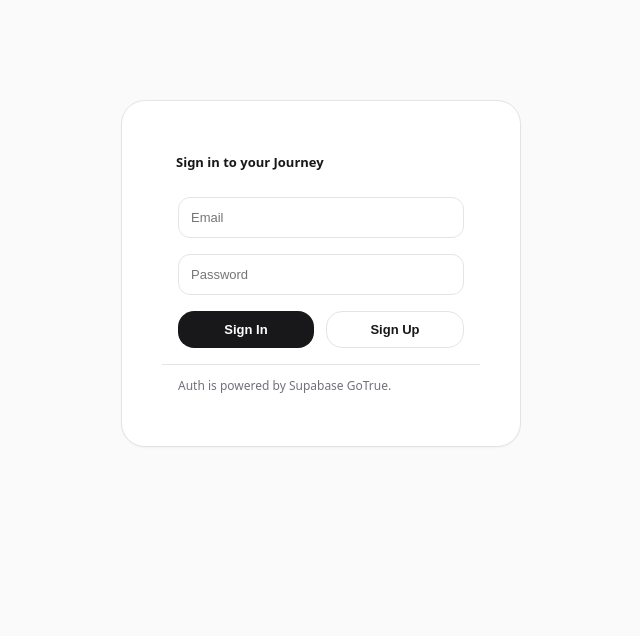
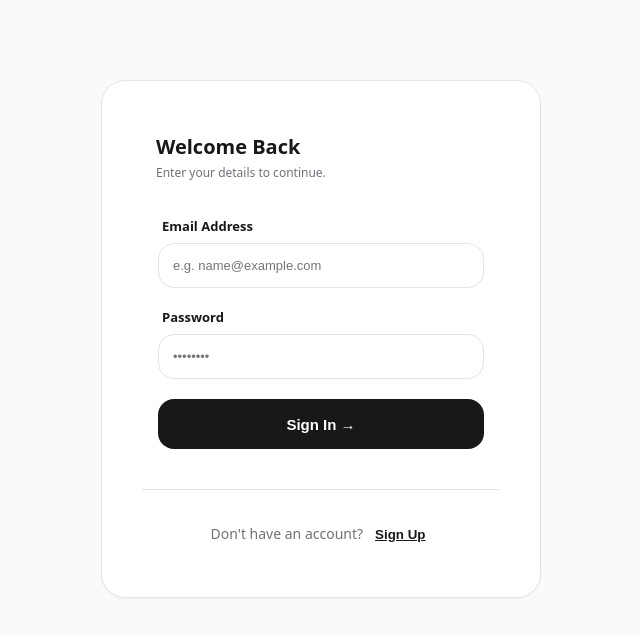
Before and after one commit to jzstn/LentCompanion, a React (Vite) app: page / in a window 1280 px wide. Shown: the top 636 px of the page, without its empty margins (319-959 px from the left). Built offline with nearby package versions, Linux system fonts and the light colour scheme; no server answers.

Commit message:
Modernize Auth UI and expose missing daily content sections (Bible Story, Desert Father Wisdom)

```diff
--- a/src/components/Auth.jsx
+++ b/src/components/Auth.jsx
@@ -5,18 +5,26 @@ export default function Auth() {
     const [loading, setLoading] = useState(false)
     const [email, setEmail] = useState('')
     const [password, setPassword] = useState('')
+    const [mode, setMode] = useState('login') // 'login' or 'signup'
+    const [message, setMessage] = useState('')
+    const [error, setError] = useState('')
 
-    const handleLogin = async (e) => {
+    const handleAuth = async (e) => {
         e.preventDefault()
         setLoading(true)
+        setMessage('')
+        setError('')
+
+        if (mode === 'login') {
             const { error } = await supabase.auth.signInWithPassword({ email, password })
-        if (error) alert(error.message)
-        setLoading(false)
+            if (error) {
+                if (error.message === 'Invalid login credentials') {
+                    setError('Incorrect email or password. If you don\'t have an account, tap "Sign Up" below.')
+                } else {
+                    setError(error.message)
                 }
-
-    const handleSignUp = async (e) => {
-        e.preventDefault()
-        setLoading(true)
+            }
+        } else {
             const { error } = await supabase.auth.signUp({
                 email,
                 password,
@@ -24,44 +32,86 @@ export default function Auth() {
                     emailRedirectTo: window.location.origin
                 }
             })
-        if (error) alert(error.message)
-        else alert('Check your email for the confirmation link!')
+            if (error) {
+                setError(error.message)
+            } else {
+                setMessage('Success! Check your email for a confirmation link.')
+            }
+        }
         setLoading(false)
     }
 
     return (
-        <div style={{ padding: '40px', maxWidth: '400px', margin: '100px auto' }} className="card">
+        <div style={{ padding: '40px', maxWidth: '440px', margin: '80px auto' }} className="card">
             <div className="cardHead">
-                <div className="cardTitle">Sign in to your Journey</div>
+                <div>
+                    <div className="cardTitle" style={{ fontSize: '20px' }}>
+                        {mode === 'login' ? 'Welcome Back' : 'Begin Your Journey'}
                     </div>
-            <form className="modalBody" style={{ display: 'flex', flexDirection: 'column', gap: '16px' }}>
+                    <div className="smallMuted" style={{ marginTop: '4px' }}>
+                        {mode === 'login' ? 'Enter your details to continue.' : 'Create an account to track your Lent journey.'}
+                    </div>
+                </div>
+            </div>
+
+            <form onSubmit={handleAuth} className="modalBody" style={{ display: 'flex', flexDirection: 'column', gap: '20px', marginTop: '10px' }}>
+                <div style={{ display: 'flex', flexDirection: 'column', gap: '8px' }}>
+                    <label style={{ fontSize: '13px', fontWeight: 700, marginLeft: '4px' }}>Email Address</label>
                     <input
                         className="chip"
-                    style={{ background: '#fff', borderRadius: '12px', padding: '12px', width: '100%', cursor: 'text' }}
+                        style={{ background: '#fff', borderRadius: '16px', padding: '14px', width: '100%', cursor: 'text' }}
                         type="email"
-                    placeholder="Email"
+                        placeholder="e.g. name@example.com"
                         value={email}
+                        required
                         onChange={(e) => setEmail(e.target.value)}
                     />
+                </div>
+
+                <div style={{ display: 'flex', flexDirection: 'column', gap: '8px' }}>
+                    <label style={{ fontSize: '13px', fontWeight: 700, marginLeft: '4px' }}>Password</label>
                     <input
                         className="chip"
-                    style={{ background: '#fff', borderRadius: '12px', padding: '12px', width: '100%', cursor: 'text' }}
+                        style={{ background: '#fff', borderRadius: '16px', padding: '14px', width: '100%', cursor: 'text' }}
                         type="password"
-                    placeholder="Password"
+                        placeholder="••••••••"
                         value={password}
+                        required
                         onChange={(e) => setPassword(e.target.value)}
                     />
-                <div style={{ display: 'flex', gap: '12px' }}>
-                    <button className="btn" style={{ flex: 1, justifyContent: 'center' }} onClick={handleLogin} disabled={loading}>
-                        {loading ? '...' : 'Sign In'}
+                </div>
+
+                {error && (
+                    <div style={{ padding: '12px', background: '#fef2f2', border: '1px solid #fee2e2', color: '#b91c1c', borderRadius: '14px', fontSize: '13px' }}>
+                        ⚠️ {error}
+                    </div>
+                )}
+
+                {message && (
+                    <div style={{ padding: '12px', background: '#f0fdf4', border: '1px solid #dcfce7', color: '#15803d', borderRadius: '14px', fontSize: '13px' }}>
+                        ✅ {message}
+                    </div>
+                )}
+
+                <button className="btn" style={{ height: '50px', justifyContent: 'center', fontSize: '15px' }} disabled={loading}>
+                    {loading ? 'Authenticating...' : (mode === 'login' ? 'Sign In →' : 'Create Account →')}
                 </button>
-                    <button className="btn secondary" style={{ flex: 1, justifyContent: 'center' }} onClick={handleSignUp} disabled={loading}>
-                        Sign Up
+            </form>
+
+            <div style={{ textAlign: 'center', marginTop: '24px', paddingTop: '20px', borderTop: '1px solid var(--border)' }}>
+                <p className="smallMuted" style={{ fontSize: '14px' }}>
+                    {mode === 'login' ? "Don't have an account?" : "Already have an account?"}
+                    <button
+                        style={{ background: 'none', border: 'none', color: 'var(--text)', fontWeight: 800, cursor: 'pointer', marginLeft: '6px', textDecoration: 'underline' }}
+                        onClick={() => {
+                            setMode(mode === 'login' ? 'signup' : 'login')
+                            setError('')
+                            setMessage('')
+                        }}
+                    >
+                        {mode === 'login' ? 'Sign Up' : 'Log In'}
                     </button>
-                </div>
-            </form>
-            <div className="modalFoot">
-                <div className="smallMuted">Auth is powered by Supabase GoTrue.</div>
+                </p>
             </div>
         </div>
     )
--- a/src/components/LiturgicalCard.jsx
+++ b/src/components/LiturgicalCard.jsx
@@ -56,7 +56,7 @@ const LiturgicalCard = ({ reflection }) => {
                     {reading.motivation}
                 </div>
 
-                <div style={{ marginTop: '12px', border: '1px solid var(--border)', background: '#fafafa', borderRadius: '18px', padding: '12px' }}>
+                <div style={{ marginTop: '14px', border: '1px solid var(--border)', background: '#fafafa', borderRadius: '18px', padding: '12px' }}>
                     <div style={{ fontWeight: 900 }}>Scripture</div>
                     <div style={{ marginTop: '6px', fontStyle: 'italic' }}>
                         “{reading.verseText}”
@@ -64,6 +64,12 @@ const LiturgicalCard = ({ reflection }) => {
                     <div style={{ color: 'var(--muted)', fontSize: '12px', marginTop: '6px' }}>
                         {reading.verseRef}
                     </div>
+                    {reflection?.bible_story && (
+                        <div style={{ marginTop: '10px', fontSize: '13px', color: 'var(--text)', borderTop: '1px solid var(--border)', paddingTop: '10px', lineHeight: '1.6' }}>
+                            <div className="smallMuted" style={{ fontWeight: 800, marginBottom: '4px' }}>Story & Reflection</div>
+                            {reflection.bible_story}
+                        </div>
+                    )}
                 </div>
 
                 <div style={{ marginTop: '14px', border: '1px solid var(--border)', borderRadius: '18px', padding: '12px' }}>
@@ -74,9 +80,12 @@ const LiturgicalCard = ({ reflection }) => {
                     <div style={{ marginTop: '6px', color: 'var(--muted)', fontSize: '12px' }}>
                         — {father.name}
                     </div>
-                    <div className="smallMuted" style={{ marginTop: '8px' }}>
-                        (Aligned to theme: {reading.theme})
-                    </div>
+                    {reflection?.desert_father_story && (
+                        <div style={{ marginTop: '10px', fontSize: '13px', color: 'var(--text)', borderTop: '1px solid var(--border)', paddingTop: '10px', lineHeight: '1.6' }}>
+                            <div className="smallMuted" style={{ fontWeight: 800, marginBottom: '4px' }}>Father's Wisdom Story</div>
+                            {reflection.desert_father_story}
+                        </div>
+                    )}
                 </div>
 
                 <div style={{ marginTop: '14px', border: '1px solid var(--border)', background: '#fafafa', borderRadius: '18px', padding: '12px' }}>
```
Lines whose indentation alone changed are shown as unchanged.
